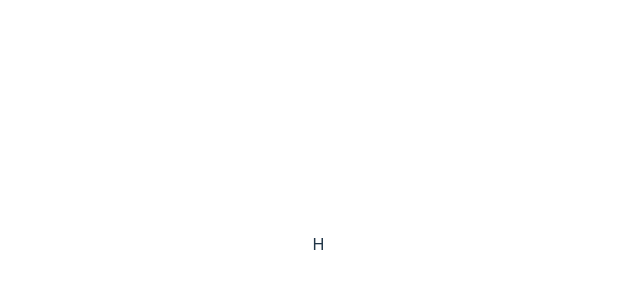
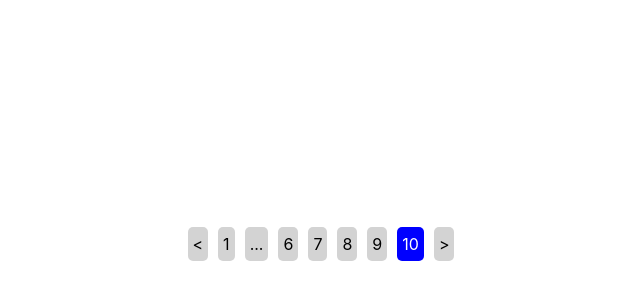
Before and after one commit to VENI-VIDIVICI/react-base, a React (Vite) app: page / in a window 1280 px wide. Shown: the part 156-456 px from the top of the page, without its empty margins (319-959 px from the left). Built offline with nearby package versions, Linux system fonts and the light colour scheme.

Commit message:
pagination 初步完成

```diff
--- a/src/App.tsx
+++ b/src/App.tsx
@@ -4,11 +4,12 @@ import "./App.css";
 // import KeyWordsDemo from "./components/keyword/demo";
 // import DrawerDemo from "./components/drawer/demo";
 // import SelectBoxDemo from "./components/select-box/demo";
-import TypewriterDemo from "./components/typewriter/typewriterdemo";
+// import TypewriterDemo from "./components/typewriter/typewriterdemo";
+import PaginationDemo from "./components/pagination/demo";
 function App() {
   return (
     <>
-      <TypewriterDemo />
+      <PaginationDemo />
     </>
   );
 }
--- /dev/null
+++ b/src/components/pagination/demo.tsx
@@ -0,0 +1,15 @@
+import { useState } from "react";
+import Pagination from ".";
+
+export function App() {
+    const [currentPage, setCurrentPage] = useState(10);
+    return (
+        <Pagination
+        currentPage={currentPage}
+        totalPages={10}
+        setCurrentPage={setCurrentPage}
+        />
+    );
+}
+
+export default App;
--- /dev/null
+++ b/src/components/pagination/index.tsx
@@ -0,0 +1,197 @@
+import React, { FC } from "react";
+
+type PaginationProps = {
+  currentPage: number;
+  totalPages: number;
+  setCurrentPage: (page: number) => void;
+};
+type PagarProps = {
+  children: React.ReactNode;
+  onChange: (page: number) => void;
+  active: boolean;
+  page: number;
+  style?: React.CSSProperties;
+  disabled?: boolean;
+};
+const pageWrapStyle: React.CSSProperties = {
+  display: "flex",
+  justifyContent: "center",
+  alignItems: "center",
+};
+// "not-allowed";
+const PagarStyle: React.CSSProperties = {
+  padding: "5px",
+  margin: "5px",
+  cursor: "pointer",
+  backgroundColor: "lightgray",
+  borderRadius: "5px",
+  userSelect: "none",
+};
+const Pagar: FC<PagarProps> = ({
+  children,
+  onChange,
+  page,
+  active,
+  disabled = false,
+  style = {},
+}) => {
+  const changePage = () => {
+    if (disabled) return;
+    onChange(page);
+  };
+  Object.assign(style, PagarStyle, {
+    backgroundColor: active ? "blue" : "lightgray",
+    color: active ? "white" : "black",
+    cursor: disabled ? "not-allowed" : "pointer",
+  });
+  return (
+    <div style={style} onClick={changePage}>
+      {children}
+    </div>
+  );
+};
+const Pagination: FC<PaginationProps> = (props) => {
+  const { currentPage, totalPages, setCurrentPage } = props;
+  const pages: React.ReactElement<PagarProps>[] = [];
+  const changePage = (page: number) => {
+    if (page < 1 || page > totalPages) return;
+    setCurrentPage(page);
+  };
+  const nextClick = () => {
+    setCurrentPage(currentPage + 1);
+  };
+  const prevClick = () => {
+    setCurrentPage(currentPage - 1);
+  };
+  if (totalPages <= 5) {
+    for (let i = 1; i <= totalPages; i++) {
+      pages.push(
+        <Pagar
+          page={i}
+          onChange={changePage}
+          key={i}
+          active={currentPage === i}
+        >
+          {i}
+        </Pagar>
+      );
+    }
+  } else {
+    // [1, ...., 5, 6, 7, 8, 9, 10, ...., 20]
+    // [1, 2, 3, 4, 5, 6, 7, 8, 9, 10, ...., 20]
+    // [1, ...., 15, 16, 17, 18, 19, 20]
+    const cacheNum = 2;
+    let left = currentPage - cacheNum;
+    let right = currentPage + cacheNum;
+    left = Math.max(1, left);
+    right = Math.min(totalPages, right);
+    // 正常需要满足 2 * cacheNum + 1
+    if (currentPage - 1 <= cacheNum) {
+      right = 1 + 2 * cacheNum;
+    }
+    if (totalPages - currentPage <= cacheNum) {
+      left = totalPages - 2 * cacheNum;
+    }
+    for (let i = left; i <= right; i++) {
+      pages.push(
+        <Pagar
+          page={i}
+          onChange={changePage}
+          key={i}
+          active={currentPage === i}
+        >
+          {i}
+        </Pagar>
+      );
+    }
+    // 左边大于
+    if (currentPage >= 2 * cacheNum + 1 && currentPage !== 3) {
+      pages[0] = React.cloneElement<any>(pages[0], {
+        style: {
+          display: cacheNum === 2 ? "block" : "none",
+        },
+      });
+      pages.unshift(
+        <Pagar
+          page={1}
+          onChange={changePage}
+          key={1111}
+          active={currentPage === 1}
+        >
+          ...
+        </Pagar>
+      );
+    }
+    // 右边大于
+    if (
+      currentPage <= totalPages - 2 * cacheNum &&
+      totalPages - currentPage !== 2
+    ) {
+      React.cloneElement(pages[pages.length - 1], {
+        style: {
+          display: cacheNum === 2 ? "block" : "none",
+        },
+      });
+      pages.push(
+        <Pagar
+          page={totalPages}
+          onChange={changePage}
+          key={3333}
+          active={currentPage === totalPages}
+        >
+          ...
+        </Pagar>
+      );
+    }
+    if (left !== 1) {
+      pages.unshift(
+        <Pagar
+          page={1}
+          onChange={changePage}
+          key={1}
+          active={currentPage === 1}
+        >
+          1
+        </Pagar>
+      );
+    }
+    if (right !== totalPages) {
+      pages.push(
+        <Pagar
+          page={totalPages}
+          onChange={changePage}
+          key={totalPages}
+          active={currentPage === totalPages}
+        >
+          {totalPages}
+        </Pagar>
+      );
+    }
+  }
+  console.log(pages);
+  pages.unshift(
+    <Pagar
+      page={currentPage - 1}
+      onChange={prevClick}
+      key="prev"
+      active={false}
+      disabled={currentPage === 1}
+    >
+      {"<"}
+    </Pagar>
+  );
+  pages.push(
+    <Pagar
+      page={currentPage + 1}
+      onChange={nextClick}
+      key="next"
+      active={false}
+      disabled={currentPage === totalPages}
+    >
+      {">"}
+    </Pagar>
+  );
+  return <div style={pageWrapStyle}>{pages}</div>;
+};
+
+export default Pagination;
```
